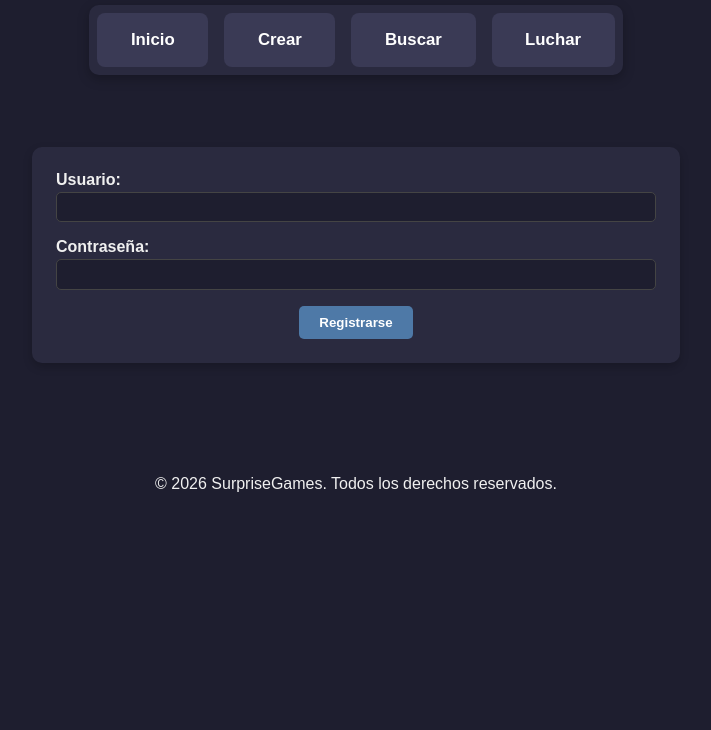
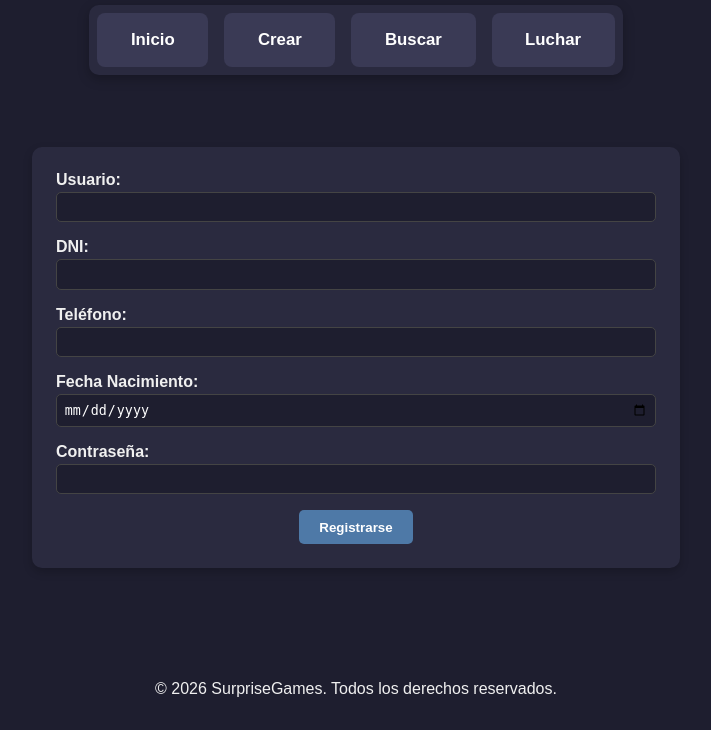
Before and after one commit to marlopia/Academia_de_Heroes, a Django app: page /register/ in a window 1280 px wide. Shown: the part 517-1247 px from the top of the page, without its empty margins (284-995 px from the left). Before the commit the page ends 1009 px from the top, so only its background shows below. Run offline with Django 5.2, Linux system fonts and the light colour scheme.

Commit message:
datos adicionales perfil

```diff
--- a/app/models.py
+++ b/app/models.py
@@ -266,6 +266,9 @@ def simular_turno(p1: Personaje, p2: Personaje) -> int:
 class Perfil(models.Model):
     user = models.OneToOneField(User, on_delete=models.CASCADE)
     es_admin_app = models.BooleanField(default=False)
+    dni = models.CharField(max_length=100)
+    telefono = models.CharField(max_length=20)
+    fnac = models.DateField()
     monedas = models.PositiveIntegerField(default=10)
     mercenarios = models.PositiveIntegerField(default=0)
 
--- a/app/templates/register.html
+++ b/app/templates/register.html
@@ -21,6 +21,23 @@
             </div>
 
             <div class="campo">
+                <label>DNI:</label>
+                <input type="text" name="dni" required pattern="^[0-9]{8}[A-Za-z]$"
+       title="Debe tener 8 números y una letra (ej: 12345678Z)">
+            </div>
+
+            <div class="campo">
+                <label>Teléfono:</label>
+                <input type="text" name="telefono" required pattern="^[0-9]{9}$"
+       title="Debe tener 9 números (ej: 612345678)">
+            </div>
+
+            <div class="campo">
+                <label>Fecha Nacimiento:</label>
+                <input type="date" name="fnac" required>
+            </div>
+
+            <div class="campo">
                 <label>Contraseña:</label>
                 <input type="password" name="password" required>
             </div>
--- a/app/views.py
+++ b/app/views.py
@@ -132,11 +132,14 @@ def user_login(request):
 def registrar(request):
     if request.method == "POST":
         usuario = request.POST.get("user", "")
+        dni = request.POST.get("dni", "")
+        telefono = request.POST.get("telefono", "")
+        fnac = request.POST.get("fnac", "")
         password = request.POST.get("password", "")
 
         user = User.objects.create_user(username=usuario, password=password)
 
-        Perfil.objects.create(user=user)
+        Perfil.objects.create(user=user, dni=dni, telefono=telefono, fnac=fnac)
 
         messages.success(request, "Usuario registrado!")
 
```
Also changed, not shown: app/migrations/0004_perfil_dni_perfil_telefono.py (added), app/migrations/0005_perfil_fnac.py (added).
